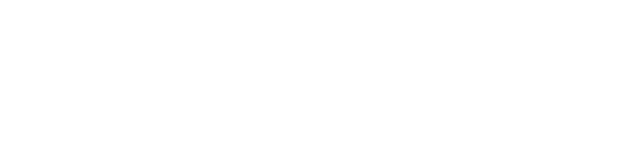
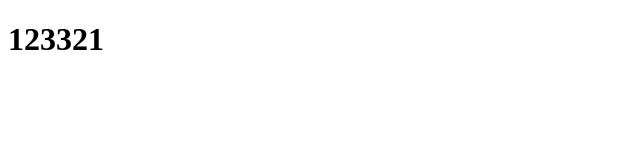
Before and after one commit to inte2rjnv/gitpulltest, a plain HTML site: page index.html in a window 1280 px wide. Shown: the whole page, without its empty margins (0-640 px from the left). Drawn offline with Linux system fonts and the light colour scheme.

Commit message:
update index

```diff
--- a/index.html
+++ b/index.html
@@ -7,6 +7,6 @@
     <title>Document</title>
 </head>
 <body>
-
+    <h1>123321</h1>
 </body>
 </html>
```
